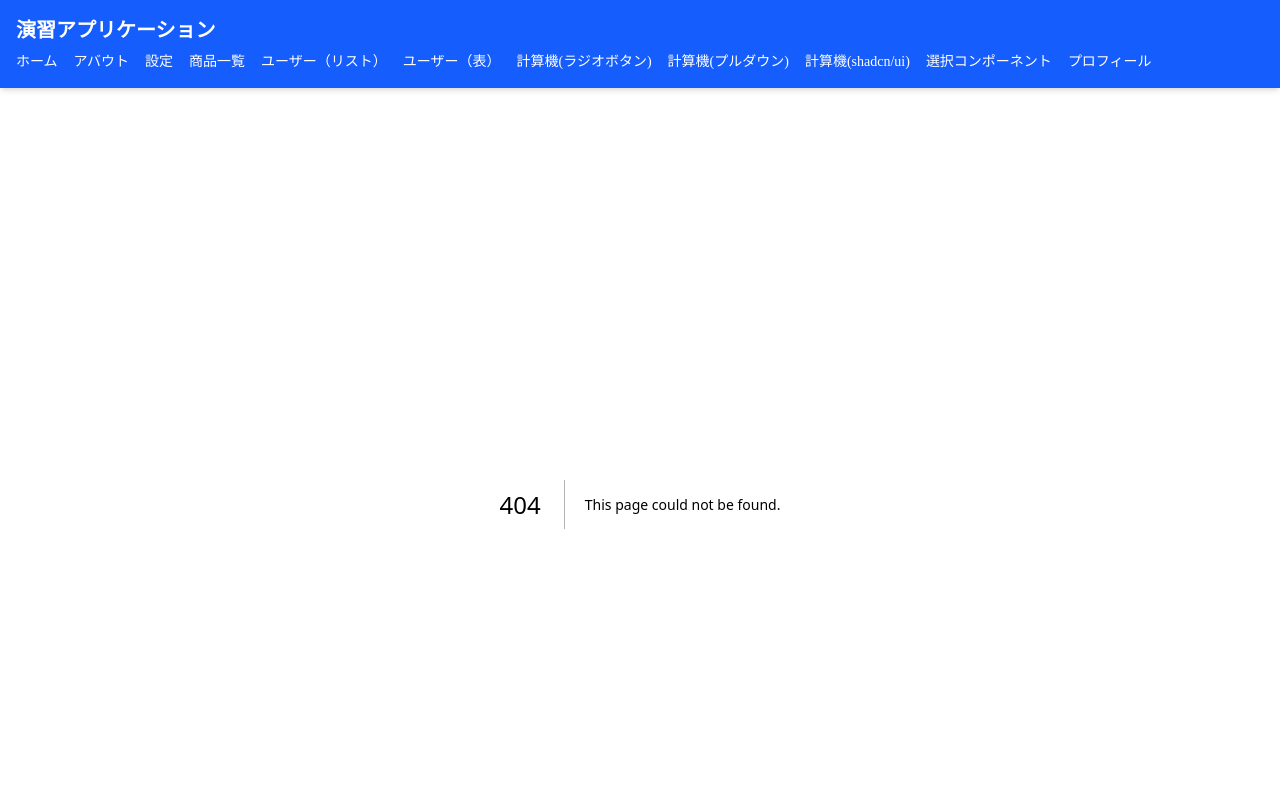
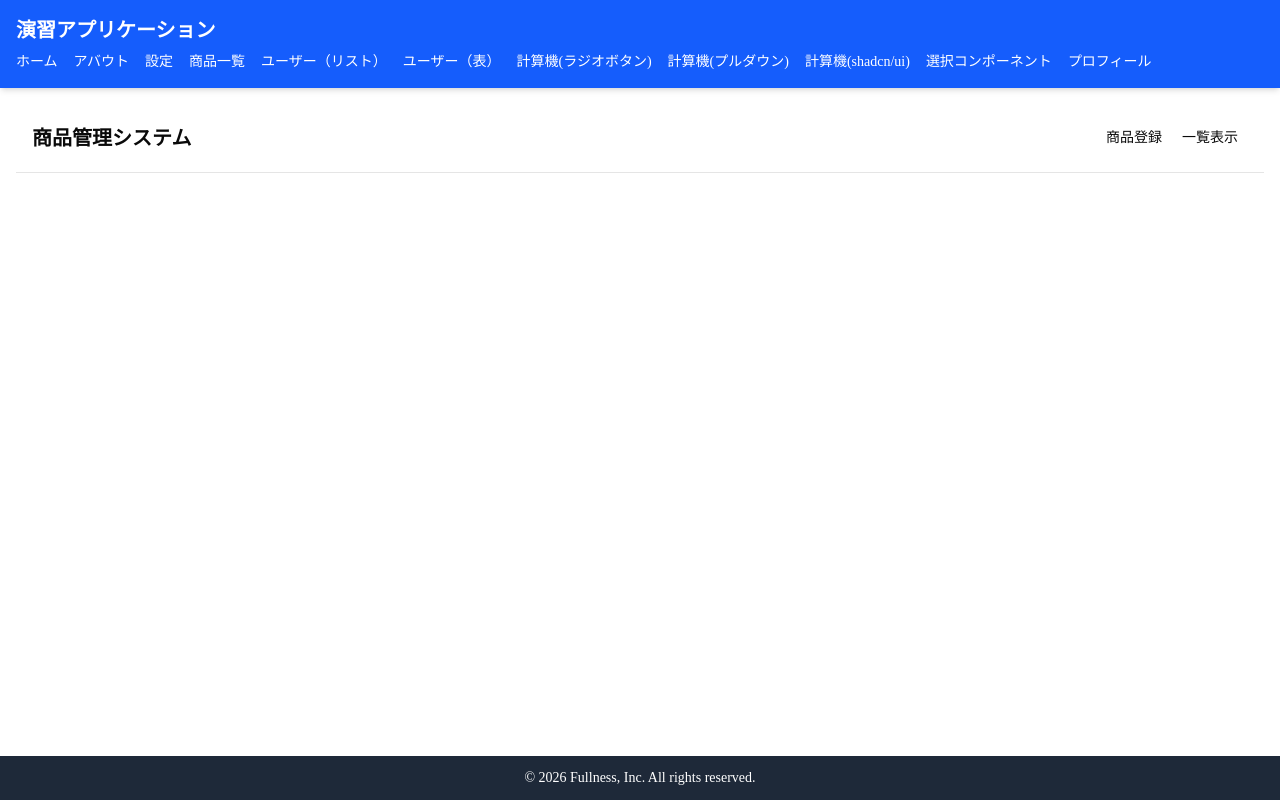
Before and after one commit to H-Akaogi/TS-Frontend-Exercise, a Next.js app: page /chapter05/list5/nav in a window 1280 px wide. Before the commit this address had no page. Shown: the top 800 px of the page. Built offline with nearby package versions, Linux system fonts and the light colour scheme.

Commit message:
リスト5-9 ナビゲーションメニュー

```diff
--- /dev/null
+++ b/app/chapter05/list5/nav/page.tsx
@@ -0,0 +1,43 @@
+"use client";
+
+import Link from "next/link";
+import {
+    NavigationMenu,
+    NavigationMenuItem,
+    NavigationMenuLink,
+    NavigationMenuList,
+    navigationMenuTriggerStyle, // 💡 リンクの見た目を作るための関数
+} from "@/components/ui/navigation-menu";
+/**
+ * リスト5-9 ナビゲーションメニュー
+ */
+export default function GlobalNav() {
+    return (
+        <header className="border-b bg-white p-4">
+            <div className="container mx-auto flex items-center justify-between">
+                <h1 className="text-xl font-bold">商品管理システム</h1>
+
+                <NavigationMenu>
+                    <NavigationMenuList>
+
+                        {/* 商品登録 */}
+                        <NavigationMenuItem>
+                            {/* navigationMenuTriggerStyle() を適用することで、綺麗な余白とホバー効果がつく */}
+                            <NavigationMenuLink asChild className={navigationMenuTriggerStyle()}>
+                                <Link href="/products/new">商品登録</Link>
+                            </NavigationMenuLink>
+                        </NavigationMenuItem>
+
+                        {/* 商品一覧 */}
+                        <NavigationMenuItem>
+                            <NavigationMenuLink asChild className={navigationMenuTriggerStyle()}>
+                                <Link href="/products/list">一覧表示</Link>
+                            </NavigationMenuLink>
+                        </NavigationMenuItem>
+
+                    </NavigationMenuList>
+                </NavigationMenu>
+            </div>
+        </header>
+    );
+}
```
